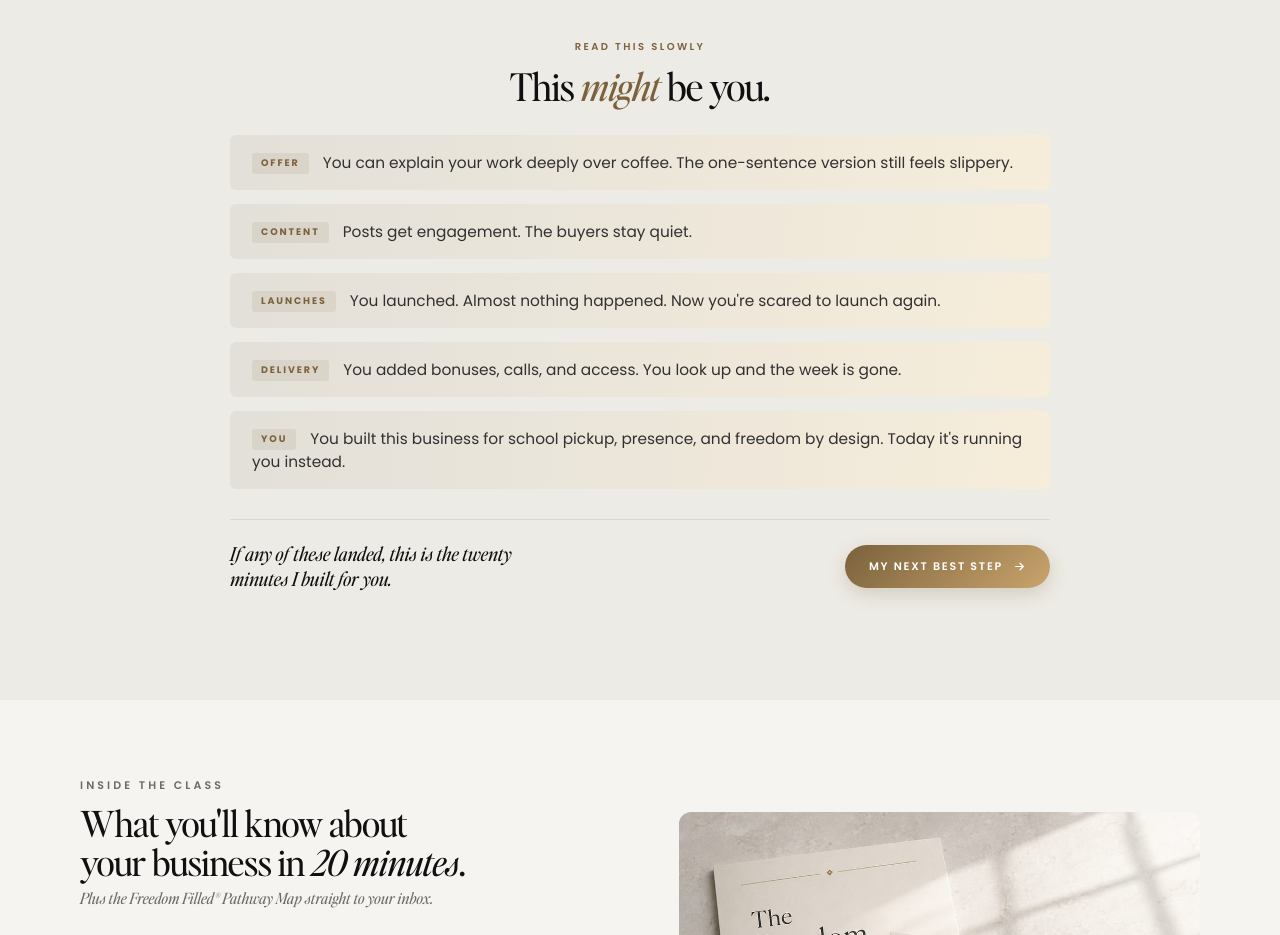
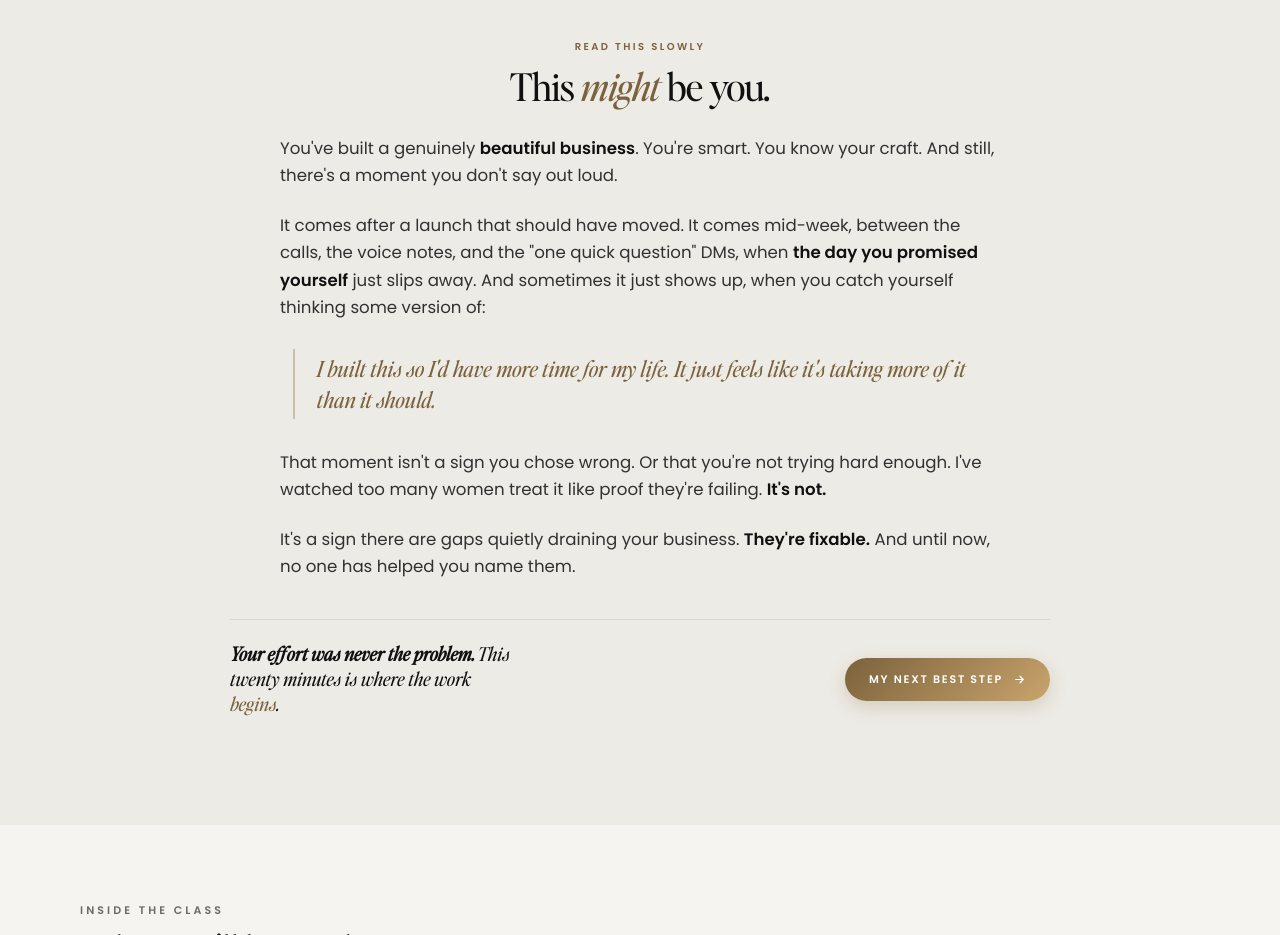
Before and after one commit to purepurposekh/tracy-harris-brand-kit, a website: page pages/thc-optin-landing-v6-dark.html in a window 1280 px wide. Shown: the part 1820-2755 px from the top of the page. Drawn offline with Linux system fonts and the light colour scheme; a script that the page names is missing.

Commit message:
v6 dark: recognition section becomes coffee-chat prose, drops the symptom bricks
Karl 2026-06-08: less listy, more conversational. After several Tracy-
voice iterations and voice review passes, locked the paragraph version.

Structure:
- Eyebrow + title unchanged
- 5 short prose paragraphs flowing, italic confession quote in the
  middle (gold-rule left border, serif italic, 22px)
- Closer + CTA in the foot, hairline above, closer left + pill right

Highlights for impact (bold inline within flow):
- "beautiful business" (Tracy signature phrase)
- "the day you promised yourself" (the emotional core of the mid-week
  beat)
- "It's not." (wise-observer permission)
- "They're fixable." (the door-opening line)
- "Your effort was never the problem." (the hook beat in the closer)
- Italic "begins" in the closer for the punctuation accent

Old 5-symptom brick markup removed. Brick CSS kept around (commented
unused) in case Karl wants the diagnostic listing back.

Co-Authored-By: Claude Opus 4.7 (1M context) <noreply@anthropic.com>

```diff
--- a/pages/thc-optin-landing-v6-dark.html
+++ b/pages/thc-optin-landing-v6-dark.html
@@ -2010,6 +2010,56 @@
       align-items: stretch;
       text-align: left;
     }
+    /* Prose variant: paragraph rhythm, italic confession quote, selective
+       bolded highlights for impact. Karl 2026-06-08: more coffee-chat
+       texture, less listy. */
+    .felt-section--prose .bridge-prose {
+      max-width: 720px;
+      margin: 0 auto clamp(28px, 3vw, 40px);
+      text-align: left;
+    }
+    .felt-section--prose .bridge-prose p {
+      font-family: var(--f-sans);
+      font-size: clamp(15px, 1.3vw, 17px);
+      line-height: 1.65;
+      color: var(--p-ink);
+      margin: 0 0 clamp(16px, 1.8vw, 22px);
+    }
+    .felt-section--prose .bridge-prose strong {
+      color: var(--p-charcoal);
+      font-weight: 600;
+    }
+    .felt-section--prose .bridge-confession {
+      font-family: var(--f-serif-italic);
+      font-style: italic;
+      font-size: clamp(18px, 1.8vw, 22px);
+      line-height: 1.4;
+      color: var(--p-gold-dark);
+      border-left: 2px solid rgba(123, 98, 60, 0.32);
+      padding: 4px 0 4px 22px;
+      margin: clamp(20px, 2.4vw, 28px) 0 clamp(22px, 2.6vw, 30px) clamp(0px, 1vw, 14px);
+      max-width: 32em;
+    }
+    .felt-section--prose .bridge-closer {
+      font-family: var(--f-serif-display);
+      font-size: clamp(17px, 1.6vw, 19px);
+      line-height: 1.4;
+      color: var(--p-charcoal);
+      font-weight: 400;
+      font-style: normal;
+      max-width: 36ch;
+      margin: 0;
+      text-align: left;
+    }
+    .felt-section--prose .bridge-closer strong {
+      font-weight: 600;
+    }
+    .felt-section--prose .bridge-closer em {
+      font-family: var(--f-serif-italic);
+      font-style: italic;
+      color: var(--p-gold-dark);
+    }
+
     /* Single-column variant: 5 symptom bricks stacked. No chevron, no second column.
        Karl 2026-06-08: section's job is now diagnosis only, not the to-and-fro. */
     .felt-section .bridge-row--single {
@@ -3051,29 +3101,19 @@
        serif italic), COULD-FEEL state on the right (bold sans charcoal),
        vertical gold rule between them as the to-and-fro pivot.
        ============================================================ -->
-  <section class="felt-section felt-section--bridge felt-section--symptoms" aria-label="If any of these sound like you, this class is your first move">
+  <section class="felt-section felt-section--bridge felt-section--prose" aria-label="This might be you">
     <div class="felt-section__inner">
       <p class="felt-section__eyebrow">Read this slowly</p>
       <h2 class="felt-section__title">This <em>might</em> be you.</h2>
-      <div class="bridge-rows">
-        <div class="bridge-row bridge-row--single">
-          <p class="bridge-symptom"><span class="bridge-symptom-label">Offer</span>You can explain your work deeply over coffee. The one-sentence version still feels slippery.</p>
-        </div>
-        <div class="bridge-row bridge-row--single">
-          <p class="bridge-symptom"><span class="bridge-symptom-label">Content</span>Posts get engagement. The buyers stay quiet.</p>
-        </div>
-        <div class="bridge-row bridge-row--single">
-          <p class="bridge-symptom"><span class="bridge-symptom-label">Launches</span>You launched. Almost nothing happened. Now you're scared to launch again.</p>
-        </div>
-        <div class="bridge-row bridge-row--single">
-          <p class="bridge-symptom"><span class="bridge-symptom-label">Delivery</span>You added bonuses, calls, and access. You look up and the week is gone.</p>
-        </div>
-        <div class="bridge-row bridge-row--single">
-          <p class="bridge-symptom"><span class="bridge-symptom-label">You</span>You built this business for school pickup, presence, and freedom by design. Today it's running you instead.</p>
-        </div>
+      <div class="bridge-prose">
+        <p>You've built a genuinely <strong>beautiful business</strong>. You're smart. You know your craft. And still, there's a moment you don't say out loud.</p>
+        <p>It comes after a launch that should have moved. It comes mid-week, between the calls, the voice notes, and the "one quick question" DMs, when <strong>the day you promised yourself</strong> just slips away. And sometimes it just shows up, when you catch yourself thinking some version of:</p>
+        <blockquote class="bridge-confession">I built this so I'd have more time for my life. It just feels like it's taking more of it than it should.</blockquote>
+        <p>That moment isn't a sign you chose wrong. Or that you're not trying hard enough. I've watched too many women treat it like proof they're failing. <strong>It's not.</strong></p>
+        <p>It's a sign there are gaps quietly draining your business. <strong>They're fixable.</strong> And until now, no one has helped you name them.</p>
       </div>
       <div class="bridge-foot">
-        <p class="bridge-closer">If any of these landed, this is the twenty minutes I <em>built for you</em>.</p>
+        <p class="bridge-closer"><strong>Your effort was never the problem.</strong> This twenty minutes is where the work <em>begins</em>.</p>
         <a class="bridge-cta" href="#join">My next best step
           <svg viewBox="0 0 24 24" fill="none" stroke="currentColor" stroke-width="2.2" stroke-linecap="round" stroke-linejoin="round"><path d="M5 12h14M13 6l6 6-6 6"/></svg>
         </a>
```
